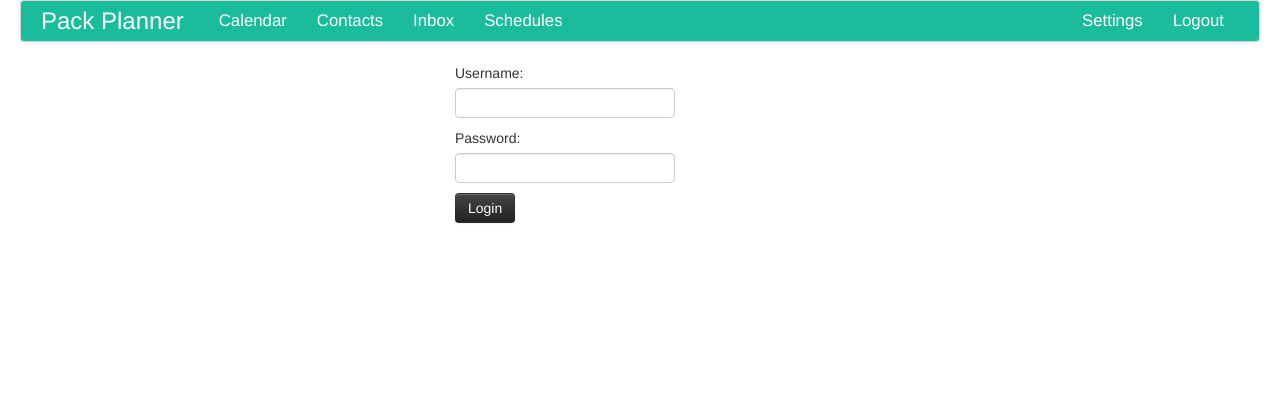
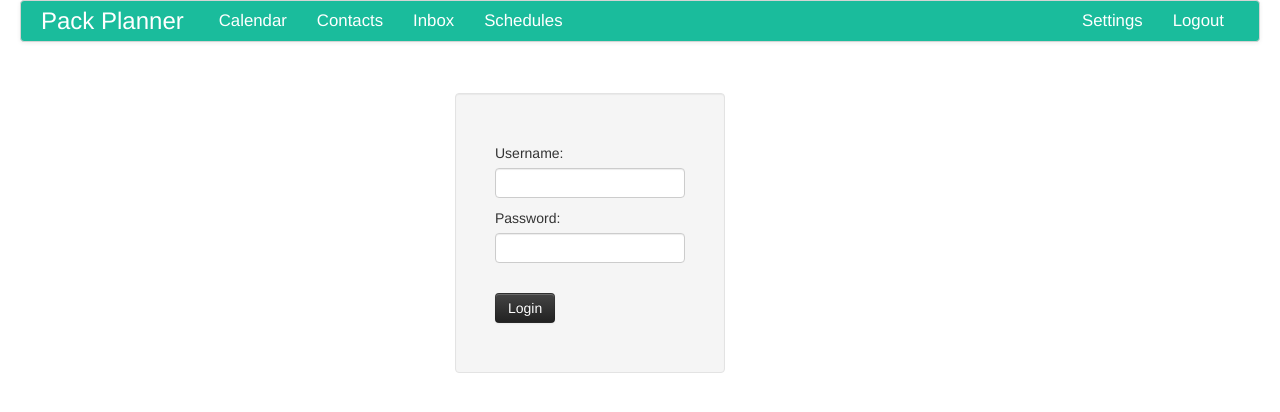
Before and after one commit to rodmk/packplanner, a Django app: page /accounts/login/ in a window 1280 px wide. Shown: the top 412 px of the page. Run offline with Django 3.2, Linux system fonts and the light colour scheme; some libraries are stand-ins or nearby versions.

Commit message:
made login a little prettier

```diff
--- a/packplanner/templates/registration/login.html
+++ b/packplanner/templates/registration/login.html
@@ -3,49 +3,37 @@
 {% block title %}Login{% endblock %}
 
 {% block content %}
-
 <div class="container">
 	<div class="row">
 		<div class="span12">
-
 			{% if form.errors %}
 			<p class="error">Sorry, that's not a valid username or password</p>
 			{% endif %}
 		</div>
 	</div>
-
-		<form action="" method="post"> {% csrf_token %}
-			<div class="row">
-				<div class="span4">
+	<div class="row-fluid" style="margin-top:30px;">
+		<div class="span3 offset4 well">
+			<form action="" method="post" style="margin:30px 20px 30px 20px;"> {% csrf_token %}
+				<div class="row-fluid">
+					<div>
+						<label for="username">Username:</label>
+						<input class="span12"type="text" name="username" value="" id="username">
 					</div>
-				<div class="span4">
-					<label for="username">Username:</label>
-					<input type="text" name="username" value="" id="username">
-				</div>
-				<div class="span4">
+				<div class="row-fluid">
+					<div>
+						<label for="password">Password:</label>
+						<input class="span12"type="password" name="password" value="" id="password">
 					</div>
 				</div>
-			<div class="row">
-				<div class="span4">
-				</div>
-				<div class="span4">
-					<label for="password">Password:</label>
-					<input type="password" name="password" value="" id="password">
-				</div>
-				<div class="span4">
-				</div>
-			</div>
-			<div class="row">
-				<div class="span4">
-				</div>
-				<div class="span4">
-					<input class="btn btn-inverse" type="submit" value="Login" />
+				<div class="row-fluid">
+					<div>
+						<input class="btn btn-inverse" type="submit" value="Login" style="margin-top:20px;" />
 						<input type="hidden" name="next" value="/calendar/" />
-				</div>
-				<div class="span4">
 					</div>
 				</div>
 			</form>
 		</div>
+	</div>
+</div>
 
 {% endblock %}
```
Lines whose indentation alone changed are shown as unchanged.
